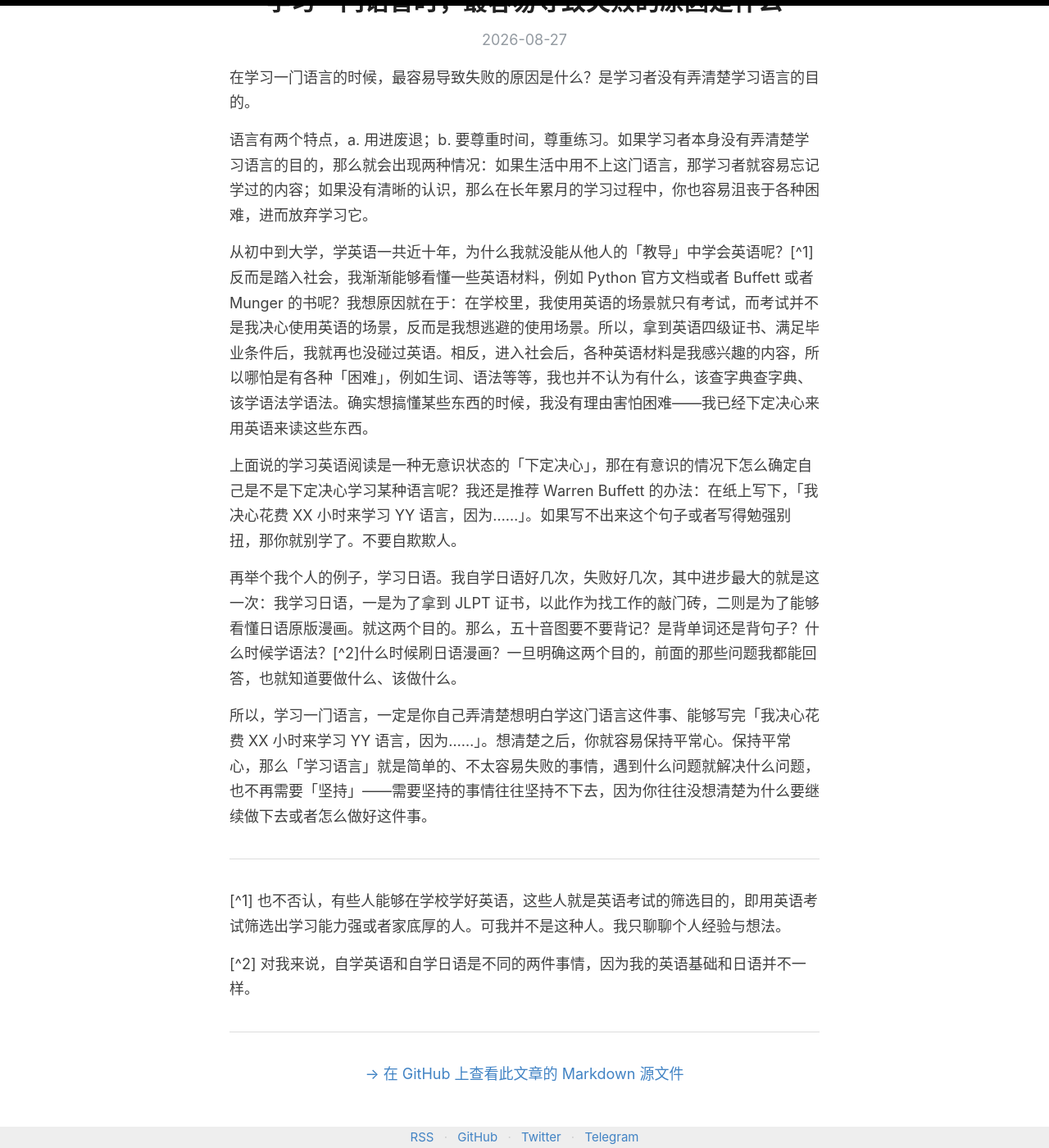
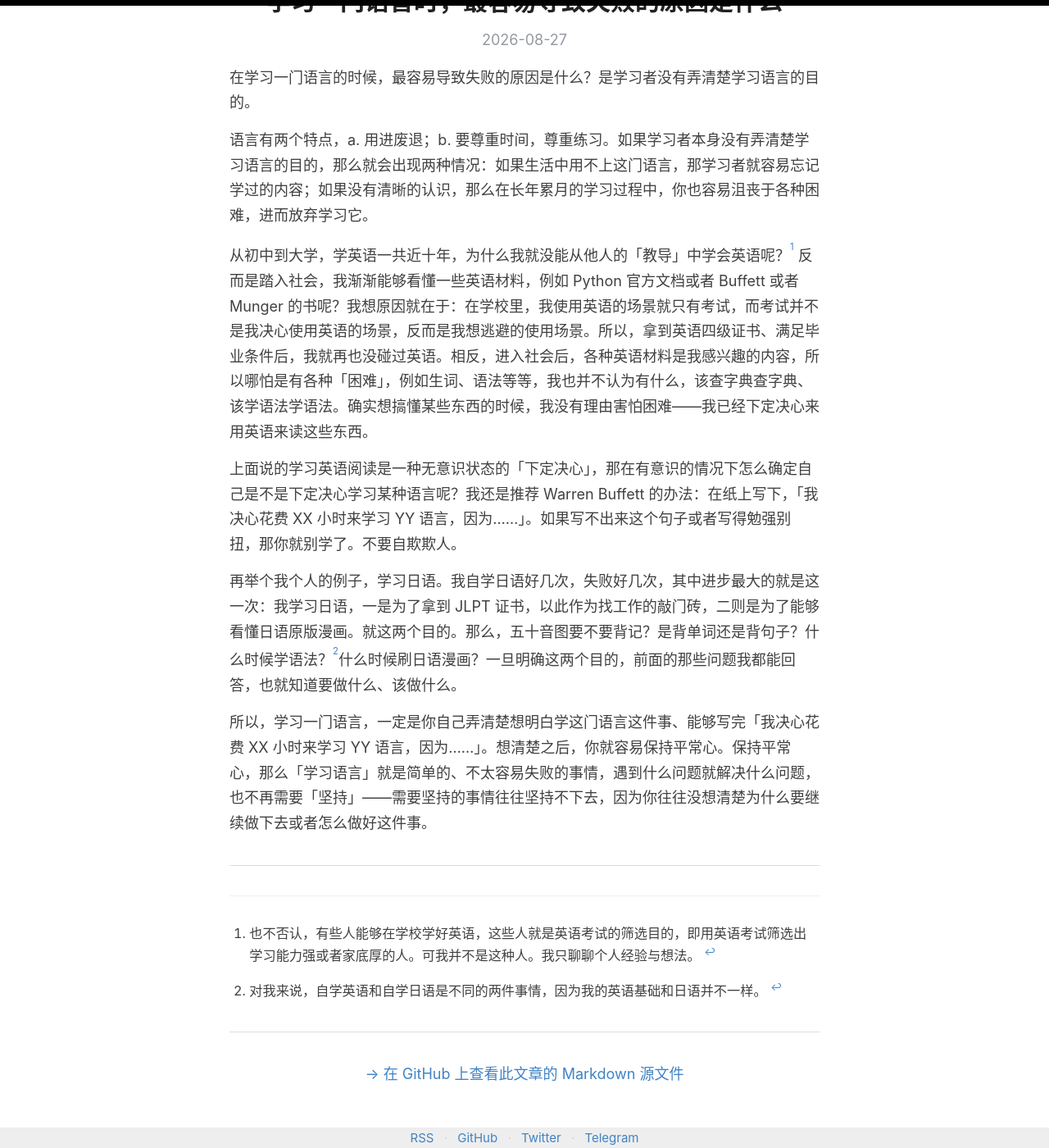
Before and after one commit to hong525-gh/hong525_blog, a Jekyll site: the page built from _posts/2026-08-27-why-i-fail-at-languages-learning.md, in a window 1280 px wide and 1400 px high, scrolled down 204 px. Shown: the whole window at 82% size. Built offline with Jekyll 4.4.1, drawn with Linux system fonts in a browser that asks for light colours.

Commit message:
修复脚注未生效：Kramdown 脚注定义要求 [^1]: 格式，补上缺失的冒号

```diff
--- a/_posts/2026-08-27-why-i-fail-at-languages-learning.md
+++ b/_posts/2026-08-27-why-i-fail-at-languages-learning.md
@@ -18,6 +18,6 @@ date: 2026-08-27 20:55 +0800
 
 ---
 
-[^1] 也不否认，有些人能够在学校学好英语，这些人就是英语考试的筛选目的，即用英语考试筛选出学习能力强或者家底厚的人。可我并不是这种人。我只聊聊个人经验与想法。
+[^1]: 也不否认，有些人能够在学校学好英语，这些人就是英语考试的筛选目的，即用英语考试筛选出学习能力强或者家底厚的人。可我并不是这种人。我只聊聊个人经验与想法。
 
-[^2] 对我来说，自学英语和自学日语是不同的两件事情，因为我的英语基础和日语并不一样。
+[^2]: 对我来说，自学英语和自学日语是不同的两件事情，因为我的英语基础和日语并不一样。
```
